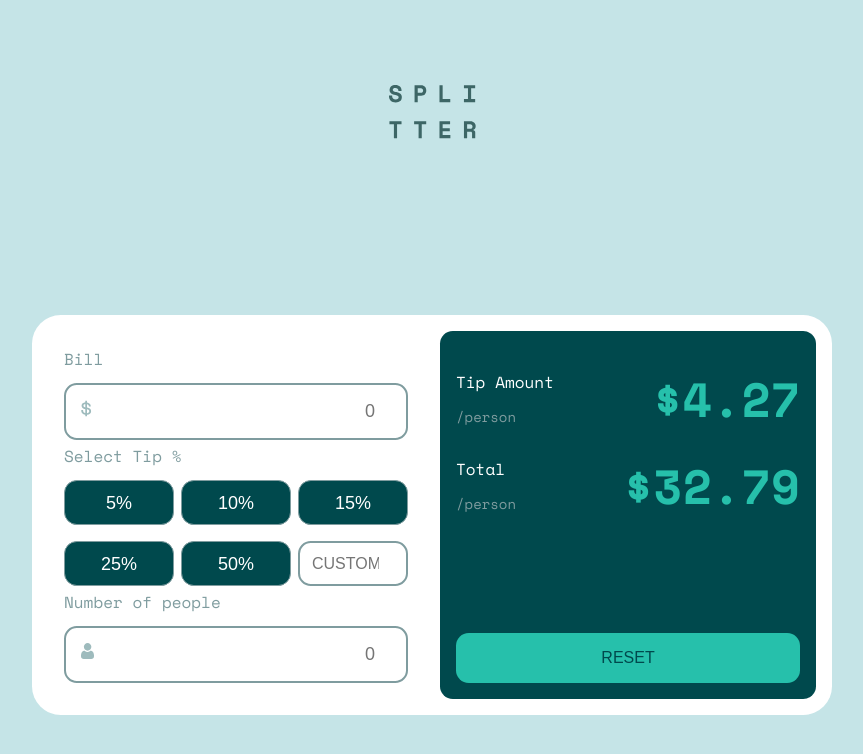
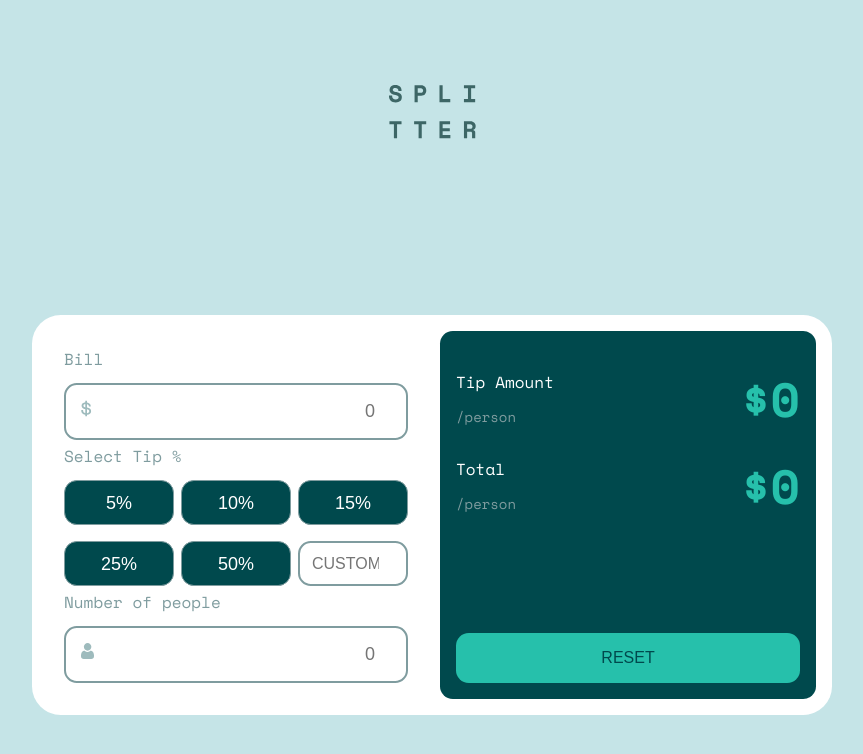
Before and after one commit to Oluwalolope/fem-tip-calculator-app, a React (Vite) app: page / in a window 1280 px wide. Shown: the top 754 px of the page, without its empty margins (208-1071 px from the left). Built offline with nearby package versions, Linux system fonts and the light colour scheme.

Commit message:
Finished App Functionality

```diff
--- a/src/App.jsx
+++ b/src/App.jsx
@@ -1,14 +1,50 @@
+import { useState } from "react";
 import InputSection from "./components/InputSection"
 import ResultSection from "./components/ResultSection"
+import { calculateTip } from "./util/tip";
 
 
 const App = () => {
+  const [activeButton, setActiveButton] = useState({buttonId: ''});
 
+  const [tipData, setTipData] = useState({
+    bill: '',
+    tipPercentage: '',
+    numberOfPeopleTipping: ''
+  });
+
+  const handleChange = (identifier, value, buttonId) => {
+    setTipData((prevTipData) => {
+      return {
+        ...prevTipData,
+        [identifier]: value,
+      };
+    });
+  };
+
+  const handleChangeActiveButton = (buttonId) => {
+    setActiveButton(() => {
+      return {buttonId};
+    });
+  };
+
+  const handleReset = () => {
+    setTipData(() => {
+      return {
+        bill: '',
+        tipPercentage: '',
+        numberOfPeopleTipping: ''
+      };
+    });
+    setActiveButton({buttonId:''});
+  };
+
+  const [data] = calculateTip(tipData);
   return (
     <>
       <div className="container">
-        <InputSection />
-        <ResultSection />
+        <InputSection inputData={tipData} updateInputData={handleChange} updateActiveButton={handleChangeActiveButton} activeButton={activeButton} />
+        <ResultSection tipResult={data} handleReset={handleReset}/>
       </div>
     </>
   )
--- a/src/components/Button.jsx
+++ b/src/components/Button.jsx
@@ -1,9 +1,9 @@
-const Button = ({tipPercentage}) => {
+const Button = ({tipPercentage, onUpdate, onUpdateActiveButton, changedValue, activeButton}) => {
     return (
         <>
             {tipPercentage == "custom" ?
-                <input type="number" placeholder="Custom" /> :
-                <button>{tipPercentage}%</button>
+                <input type="number" placeholder="Custom" onChange={onUpdate} value={changedValue} min="0" step="0.01" required/> :
+                <button className={activeButton.buttonId == tipPercentage? 'active': null} onClick={(e) => {onUpdate('tipPercentage', tipPercentage); onUpdateActiveButton(tipPercentage)}}>{tipPercentage}%</button>
             }
         </>
     )
--- a/src/components/DisplayResult.jsx
+++ b/src/components/DisplayResult.jsx
@@ -1,3 +1,5 @@
+import { formatter } from "../util/tip"
+
 const DisplayResult = ({title, amount}) => {
     return (
         <div className="displayResult">
@@ -5,7 +7,7 @@ const DisplayResult = ({title, amount}) => {
                 <p className="fieldTitle">{title}</p>
                 <p className="fieldSubtitle">/person</p>
             </div>
-            <p className="tipAmount">${amount}</p>
+            <p className="tipAmount">{formatter.format(amount)}</p>
         </div>
     )
 }
--- a/src/components/Input.jsx
+++ b/src/components/Input.jsx
@@ -1,8 +1,8 @@
-const Input = ({label}) => {
+const Input = ({label, onUpdate, changedValue}) => {
     return (
         <div className="inputWrapper">
             {label && <label className="label" htmlFor={label}>{label}</label>}
-            <input type="number" id={label} placeholder="0" className={label == "Bill" ? 'bill' : 'numberOfPeople'} step={label == "Bill" ? '0.01' : '0'} min="0" />
+            <input type="number" id={label} placeholder='0' className={label == "Bill" ? 'bill' : 'numberOfPeople'} step={label == "Bill" ? '0.01' : '1'} min={label == "Bill" ? '0' : '1'}  onChange={onUpdate} value={changedValue} required />
         </div>
     )
 }
--- a/src/components/InputSection.jsx
+++ b/src/components/InputSection.jsx
@@ -1,23 +1,25 @@
 import Button from "./Button"
 import Input from "./Input"
 
-const InputSection = () => {
+const InputSection = ({inputData, updateInputData, activeButton, updateActiveButton}) => {
     return (
         <>
             <div className="inputSection">
-                <Input label="Bill" />
+                <Input label="Bill" changedValue={inputData.bill}
+            onUpdate={(e) => updateInputData('bill', e.target.value)}/>
                 <div>
                     <p className="label">Select Tip %</p>
                     <menu>
-                        <Button tipPercentage={5}/>
-                        <Button tipPercentage={10}/>
-                        <Button tipPercentage={15}/>
-                        <Button tipPercentage={25}/>
-                        <Button tipPercentage={50}/>
-                        <Button tipPercentage="custom"/>
+                        <Button tipPercentage={5} onUpdate={updateInputData} onUpdateActiveButton={updateActiveButton} activeButton ={activeButton}/>
+                        <Button tipPercentage={10} onUpdate={updateInputData} onUpdateActiveButton={updateActiveButton} activeButton ={activeButton}/>
+                        <Button tipPercentage={15} onUpdate={updateInputData} onUpdateActiveButton={updateActiveButton} activeButton ={activeButton}/>
+                        <Button tipPercentage={25} onUpdate={updateInputData} onUpdateActiveButton={updateActiveButton} activeButton ={activeButton}/>
+                        <Button tipPercentage={50} onUpdate={updateInputData} onUpdateActiveButton={updateActiveButton} activeButton ={activeButton}/>
+                        <Button tipPercentage="custom" changedValue={inputData.tipPercentage} onUpdate={(e) => updateInputData('tipPercentage', e.target.value)} />
                     </menu>
                 </div>
-                <Input label="Number of people" />
+                <Input label="Number of people" changedValue={inputData.numberOfPeopleTipping}
+            onUpdate={(e) => updateInputData('numberOfPeopleTipping', e.target.value)}/>
             </div>
         </>
     )
--- a/src/components/ResultSection.jsx
+++ b/src/components/ResultSection.jsx
@@ -1,14 +1,15 @@
 import DisplayResult from "./DisplayResult"
 
-const ResultSection = () => {
+const ResultSection = ({tipResult, handleReset}) => {
+    const {individualTip, totalTip} = tipResult
     return (
         <>
             <div className="resultSection">
                 <div>
-                <DisplayResult title="Tip Amount" amount="4.27" />
-                <DisplayResult title="Total" amount="32.79" />
+                <DisplayResult title="Tip Amount" amount={individualTip || 0} />
+                <DisplayResult title="Total" amount={totalTip || 0} />
                 </div>
-                <button className="reset">Reset</button>
+                <button className="reset" onClick={handleReset}>Reset</button>
             </div>
         </>
     )
--- a/src/index.css
+++ b/src/index.css
@@ -195,6 +195,12 @@ button:hover {
   color: var(--clr-neutral-800);
   cursor: pointer;
 }
+button.active {
+  background-color: var(--clr-neutral-300);
+  color: var(--clr-neutral-800);
+  cursor: pointer;
+}
+
 
 .bill {
   background-image: url(../public/icon-dollar.svg);
--- /dev/null
+++ b/src/util/tip.js
@@ -0,0 +1,39 @@
+// This function expects a JS object as an argument
+// The object should contain the following properties
+// - bill: The total amount
+// - tipPercentage: The percentage of the tip to be paid
+// - numberOfPeopleTipping: The number of people that are tipping
+export function calculateTip({
+    bill,
+    tipPercentage,
+    numberOfPeopleTipping
+  }) {
+    const tipData = [];
+
+    const billAmount = parseInt(bill);
+    const tipPercent = parseInt(tipPercentage) / 100;
+    const numberOfPeople = parseInt(numberOfPeopleTipping);
+
+    // Formula for calculating the total tip
+    const totalTip = billAmount * tipPercent;
+
+    // Formula for calculating the tip to be paid by each person
+    const individualTip = totalTip / numberOfPeople;
+
+    tipData.push({
+      individualTip,
+      totalTip
+    });
+
+    return tipData;
+  }
+
+  // The browser-provided Intl API is used to prepare a formatter object
+  // This object offers a "format()" method that can be used to format numbers as currency
+  // Example Usage: formatter.format(1000) => yields "$1,000"
+  export const formatter = new Intl.NumberFormat('en-US', {
+    style: 'currency',
+    currency: 'USD',
+    minimumFractionDigits: 0,
+    maximumFractionDigits: 2,
+  });
```
